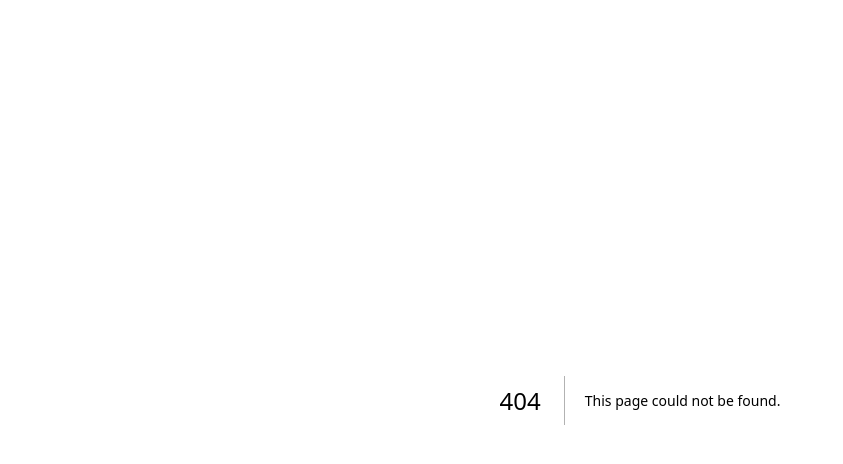
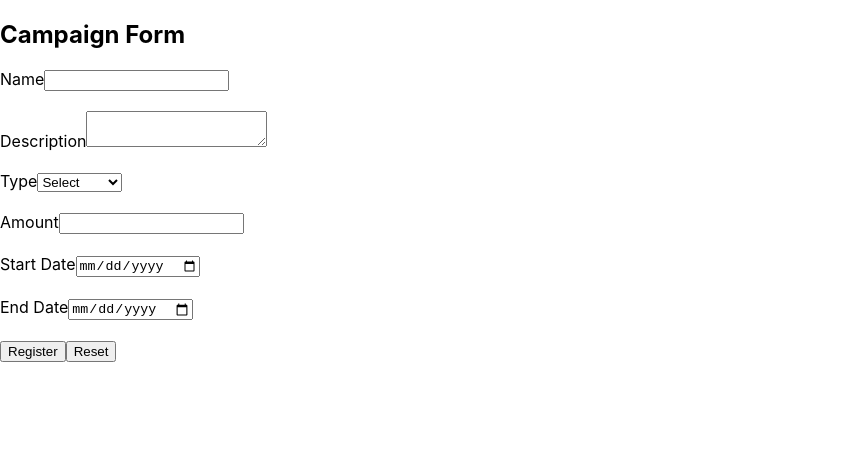
Before and after one commit to BlueZ-95/hztl-care, a Next.js app: page /campaign-form in a window 1280 px wide. Before the commit this address had no page. Shown: the top 464 px of the page, without its empty margins (0-843 px from the left). Built offline with nearby package versions, Linux system fonts and the light colour scheme.

Commit message:
Campaign form with validation

```diff
--- /dev/null
+++ b/pages/campaign-form/index.js
@@ -0,0 +1,135 @@
+import { useForm } from "react-hook-form";
+import { yupResolver } from "@hookform/resolvers/yup";
+import * as Yup from "yup";
+
+const CampaignForm = () => {
+  // form validation rules
+  const validationSchema = Yup.object().shape({
+    name: Yup.string().required("First Name is required"),
+    description: Yup.string().required("Description is required"),
+    type: Yup.string().required("Title is required"),
+    amount: Yup.string().required("Title is required"),
+    startDate: Yup.string()
+      .required("Start Date is required")
+      .matches(
+        /^\d{4}-(0[1-9]|1[012])-(0[1-9]|[12][0-9]|3[01])$/,
+        "Start Date must be a valid date in the format YYYY-MM-DD"
+      ),
+    endDate: Yup.string()
+      .required("End Date is required")
+      .matches(
+        /^\d{4}-(0[1-9]|1[012])-(0[1-9]|[12][0-9]|3[01])$/,
+        "End Date must be a valid date in the format YYYY-MM-DD"
+      ),
+  });
+  const formOptions = { resolver: yupResolver(validationSchema) };
+
+  // get functions to build form with useForm() hook
+  const { register, handleSubmit, reset, formState } = useForm(formOptions);
+  const { errors } = formState;
+
+  function onSubmit(data) {
+    // display form data on success
+    alert("SUCCESS!! :-)\n\n" + JSON.stringify(data, null, 4));
+    return false;
+  }
+
+  return (
+    <div className="">
+      <h2 className="">Campaign Form</h2>
+      <div className="">
+        <form onSubmit={handleSubmit(onSubmit)}>
+          <div className="">
+            <div className="-5">
+              <label>Name</label>
+              <input
+                name="name"
+                type="text"
+                {...register("name")}
+                className={`${errors.name ? "is-invalid" : ""}`}
+              />
+              <div className="invalid-feedback">{errors.name?.message}</div>
+            </div>
+            <br />
+            <div className="-5">
+              <label>Description</label>
+              <textarea
+                name="description"
+                {...register("description")}
+                className={`${errors.name ? "is-invalid" : ""}`}
+              />
+              <div className="invalid-feedback">
+                {errors.description?.message}
+              </div>
+            </div>
+            <br />
+          </div>
+          <div className="">
+            <label>Type</label>
+            <select
+              name="type"
+              {...register("type")}
+              className={`${errors.type ? "is-invalid" : ""}`}
+            >
+              <option value="">Select</option>
+              <option value="Self">Self</option>
+              <option value="Educatiion">Educatiion</option>
+              <option value="Medical">Medical</option>
+            </select>
+            <div className="invalid-feedback">{errors.type?.message}</div>
+            <br />
+          </div>
+          <div className="">
+            <div className="-5">
+              <label>Amount</label>
+              <input
+                name="amount"
+                type="number"
+                {...register("amount")}
+                className={`${errors.name ? "is-invalid" : ""}`}
+              />
+              <div className="invalid-feedback">{errors.amount?.message}</div>
+            </div>
+            <br />
+          </div>
+          <div className="">
+            <label>Start Date</label>
+            <input
+              name="startDate"
+              type="date"
+              {...register("startDate")}
+              className={`${errors.startDate ? "is-invalid" : ""}`}
+            />
+            <div className="invalid-feedback">{errors.startDate?.message}</div>
+          </div>
+          <br />
+          <div className="">
+            <label>End Date</label>
+            <input
+              name="endDate"
+              type="date"
+              {...register("endDate")}
+              className={`${errors.endDate ? "is-invalid" : ""}`}
+            />
+            <div className="invalid-feedback">{errors.endDate?.message}</div>
+          </div>
+          <br />
+          <div className="form-group">
+            <button type="submit" className="btn btn-primary mr-1">
+              Register
+            </button>
+            <button
+              type="button"
+              onClick={() => reset()}
+              className="btn btn-secondary"
+            >
+              Reset
+            </button>
+          </div>
+        </form>
+      </div>
+    </div>
+  );
+};
+
+export default CampaignForm;
```
Also changed, not shown: 1 other file (tests, documents, lock files or other folders).
